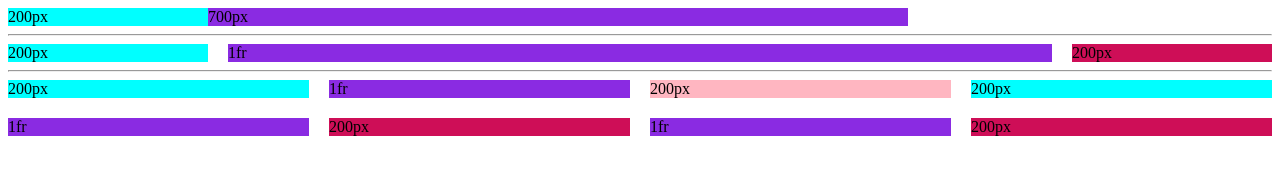
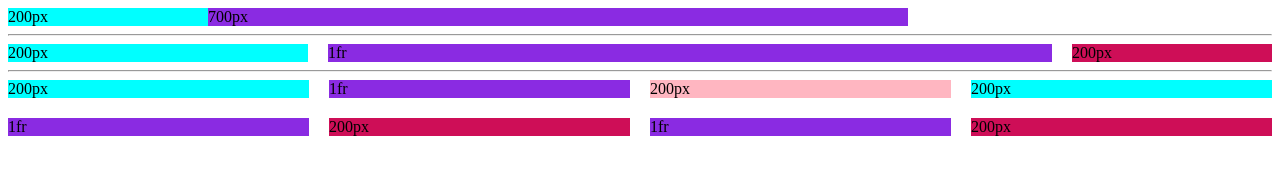
Before and after one commit to seasensr/mysimplewebsite, a plain HTML site: page EX3_Grid.html in a window 1280 px wide. Drawn offline with Linux system fonts and the light colour scheme.

Commit message:
Update EX3_Grid.html

```diff
--- a/EX3_Grid.html
+++ b/EX3_Grid.html
@@ -14,7 +14,7 @@
     }
     .grid1{
       display: grid;
-      grid-template-columns: 200px 1fr 200px;
+      grid-template-columns: 300px 1fr 200px;
       column-gap: 20px;
     }
     .grid2{
```
